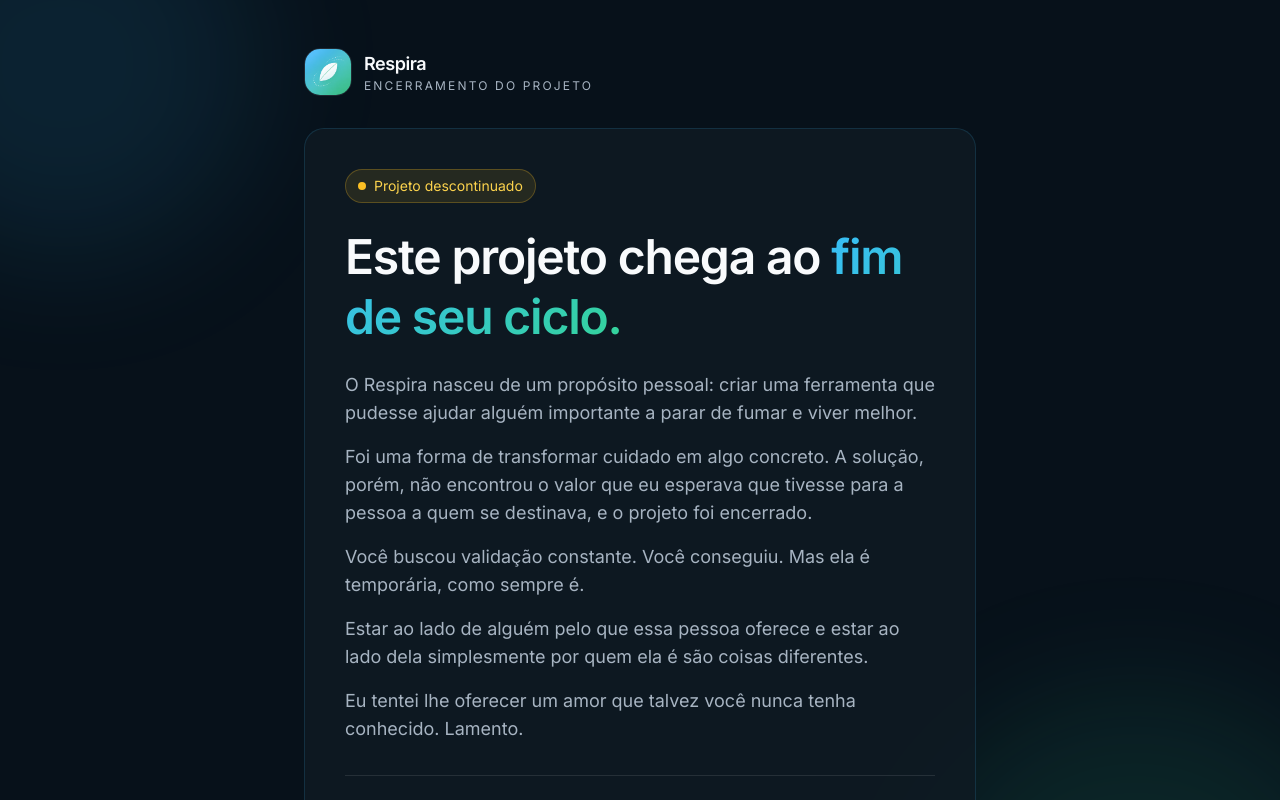
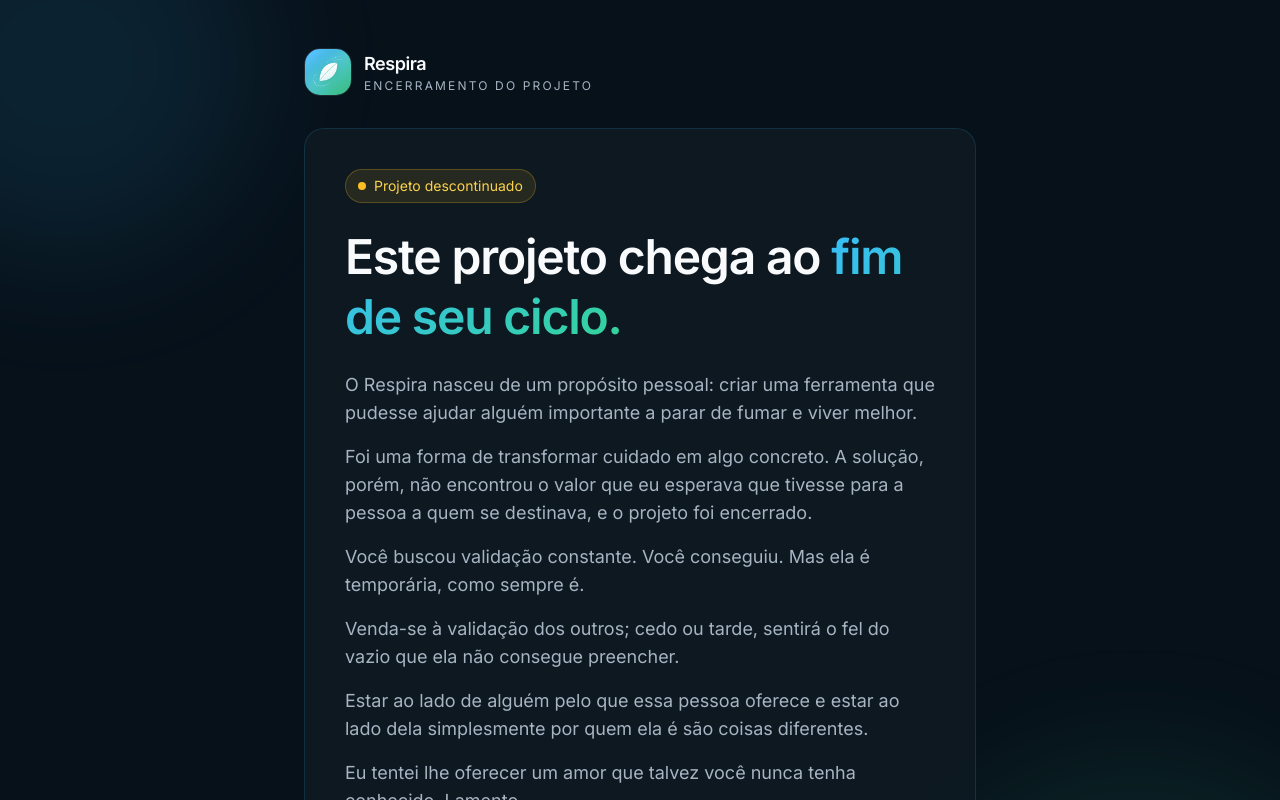
Before and after one commit to jamesismos/Respira..., a Next.js app: page / in a window 1280 px wide. Shown: the top 800 px of the page. Built offline with nearby package versions, Linux system fonts and the light colour scheme.

Commit message:
Add sharper closing line to Respira landing

```diff
--- a/src/app/page.tsx
+++ b/src/app/page.tsx
@@ -53,6 +53,9 @@ export default function RootPage() {
               Você buscou validação constante. Você conseguiu. Mas ela é temporária, como sempre é.
             </p>
             <p>
+              Venda-se à validação dos outros; cedo ou tarde, sentirá o fel do vazio que ela não consegue preencher.
+            </p>
+            <p>
               Estar ao lado de alguém pelo que essa pessoa oferece e estar ao lado dela simplesmente
               por quem ela é são coisas diferentes.
             </p>
```
